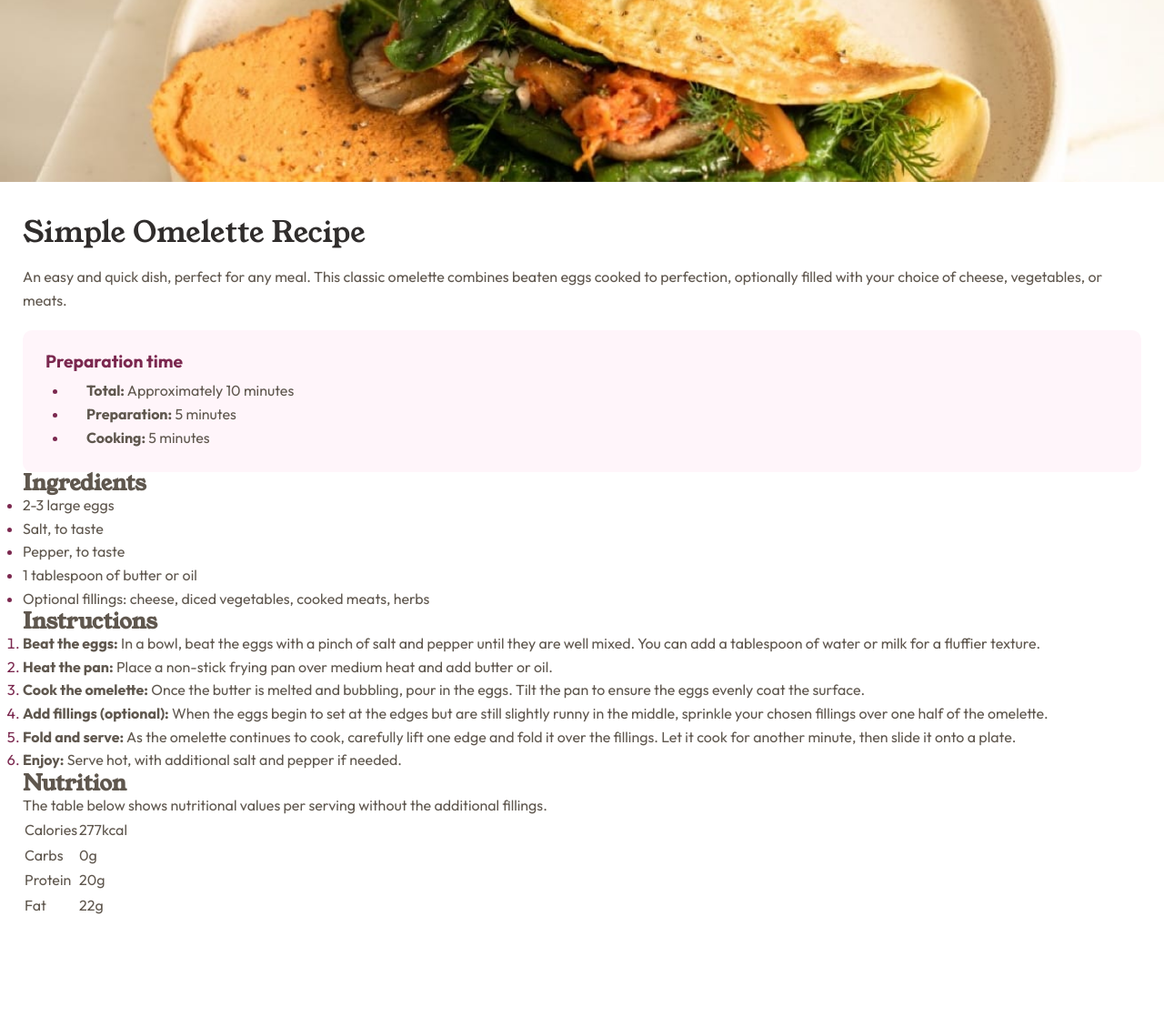
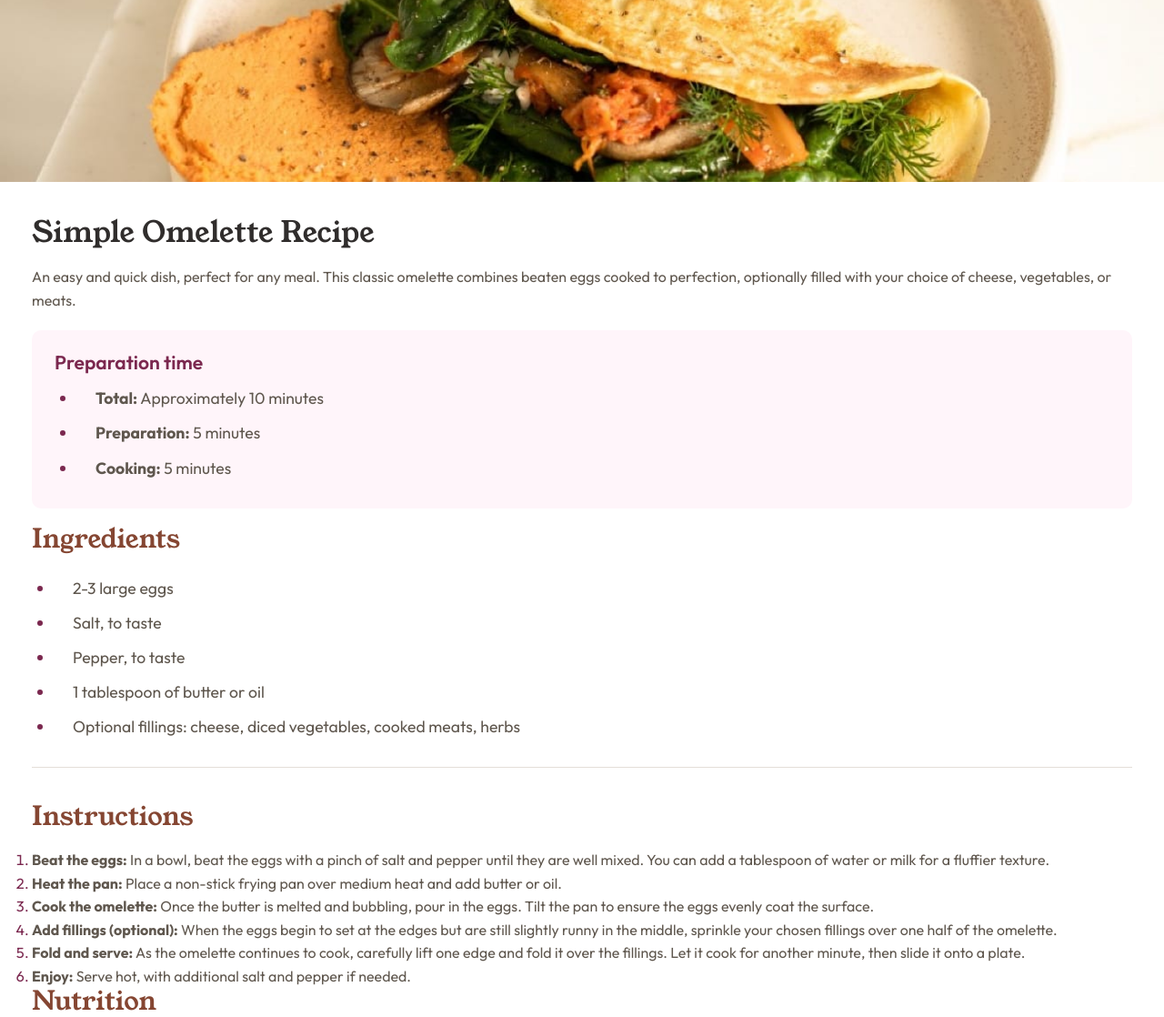
Before and after one commit to 1arthurcosta/recipe-page, a plain HTML site: page index.html in a window 1280 px wide. Shown: the top 1118 px of the page at 91% size. Before the commit the page ends 1011 px from the top, so only its background shows below. Drawn offline with Linux system fonts and the light colour scheme.

Commit message:
Ingredients section

```diff
--- a/index.html
+++ b/index.html
@@ -16,7 +16,7 @@
 
     <article>
       <header>
-        <h1 class="heading">Simple Omelette Recipe</h1>
+        <h1 class="heading header-title">Simple Omelette Recipe</h1>
         <p>
           An easy and quick dish, perfect for any meal. This classic omelette combines beaten eggs cooked
           to perfection, optionally filled with your choice of cheese, vegetables, or meats.
--- a/styles.css
+++ b/styles.css
@@ -34,10 +34,14 @@ ol li::marker {
 .heading {
   font-family: "Young Serif", sans-serif;
   line-height: 1;
+  color: var(--brown-800);
+  font-weight: 400;
+  font-size: 1.8em;
+  margin-bottom: 20px;
 }
 
 article {
-  padding: 0 25px;
+  padding: 0 35px;
 }
 
 .banner {
@@ -54,17 +58,17 @@ header {
   margin-bottom: 20px;
 }
 
-header h1 {
+.header-title {
   font-size: 2em;
-  font-weight: 400;
   color: var(--stone-900);
-  margin-bottom: 20px;
 }
 
 .prep-time {
   background-color: var(--rose-50);
   padding: 25px;
   border-radius: 10px;
+  margin-bottom: 20px;
+  font-size: 1.1em;
 }
 
 .prep-time h2 {
@@ -72,6 +76,7 @@ header h1 {
   font-family: "Outfit", sans-serif;
   font-size: 1.2em;
   margin-bottom: 10px;
+  font-weight: 600;
 }
 
 .prep-time ul {
@@ -79,5 +84,19 @@ header h1 {
 }
 
 .prep-time li {
-  padding-left: 20px;
+  padding: 5px 0 5px 20px;
 }
+
+.ingredients {
+  border-bottom: 1px solid var(--stone-150);
+  margin-bottom: 40px;
+}
+
+.ingredients ul {
+  padding: 0 0 25px 25px;
+}
+
+.ingredients li {
+  padding: 5px 0 5px 20px;
+  font-size: 1.1em;
+}
```
